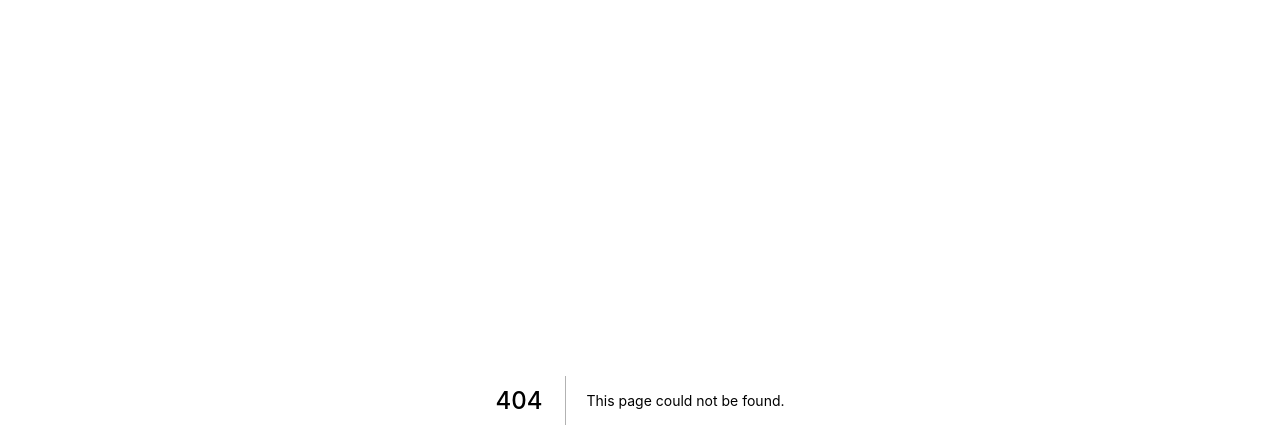
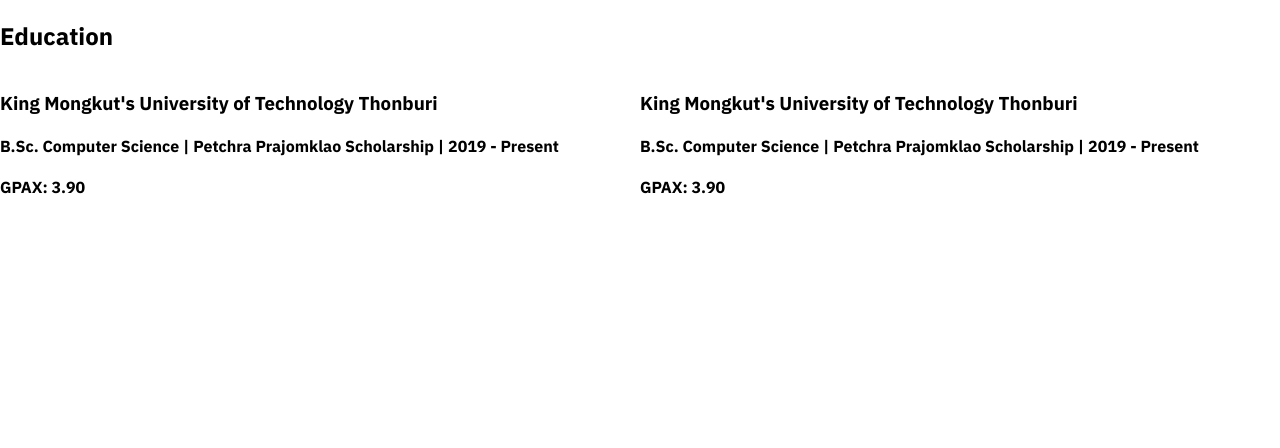
Before and after one commit to thetkpark/sethanantp-dot-com, a Next.js app: page /about in a window 1280 px wide. Before the commit this address had no page. Shown: the top 448 px of the page. Built offline with nearby package versions, Linux system fonts and the light colour scheme.

Commit message:
ADD about grid

```diff
--- /dev/null
+++ b/components/AboutItem.js
@@ -0,0 +1,11 @@
+const AboutItem = () => {
+  return (
+    <div>
+      <h3>{`King Mongkut's University of Technology Thonburi`}</h3>
+      <h4>{`B.Sc. Computer Science | Petchra Prajomklao Scholarship | 2019 - Present`}</h4>
+      <h4>{`GPAX: 3.90`}</h4>
+    </div>
+  )
+}
+
+export default AboutItem
--- /dev/null
+++ b/components/AboutSection.js
@@ -0,0 +1,16 @@
+import AboutItem from './AboutItem'
+import styles from '../styles/AboutSection.module.css'
+
+const AboutSection = () => {
+  return (
+    <div>
+      <h2>Education</h2>
+      <div className={styles.gridContainer}>
+        <AboutItem />
+        <AboutItem />
+      </div>
+    </div>
+  )
+}
+
+export default AboutSection
--- /dev/null
+++ b/pages/about.js
@@ -0,0 +1,19 @@
+import Head from 'next/head'
+import { Fragment } from 'react'
+import styles from '../styles/About.module.css'
+import AboutSection from '../components/AboutSection'
+
+const About = () => {
+  return (
+    <Fragment>
+      <Head>
+        <title>Sethanant Pipatpakorn | About</title>
+      </Head>
+      <div className={styles.container}>
+        <AboutSection />
+      </div>
+    </Fragment>
+  )
+}
+
+export default About
--- /dev/null
+++ b/styles/About.module.css
@@ -0,0 +1,12 @@
+.container {
+    width: 100vw;
+    /* background-color: #322E2D;
+  background-image: url('/images/bg.webp');
+  background-repeat: no-repeat;
+  background-position: top center;
+  background-attachment: fixed;
+  -webkit-background-size: cover;
+  -moz-background-size: cover;
+  -o-background-size: cover;
+  background-size: cover; */
+}
--- /dev/null
+++ b/styles/AboutSection.module.css
@@ -0,0 +1,4 @@
+.gridContainer {
+    display: grid;
+    grid-template-columns: auto auto
+}
```
